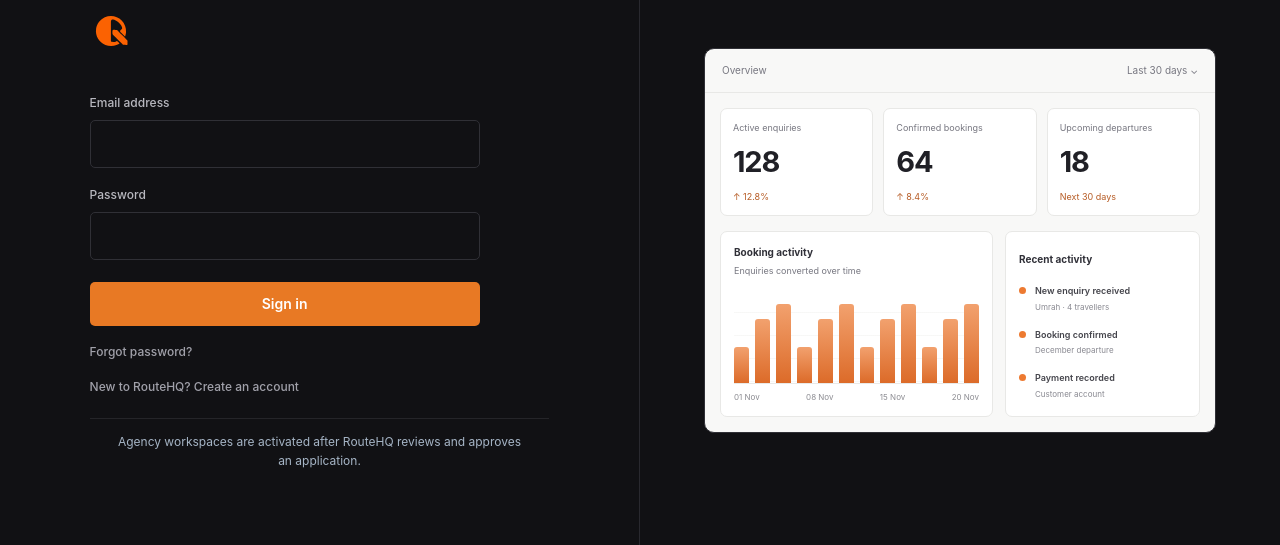
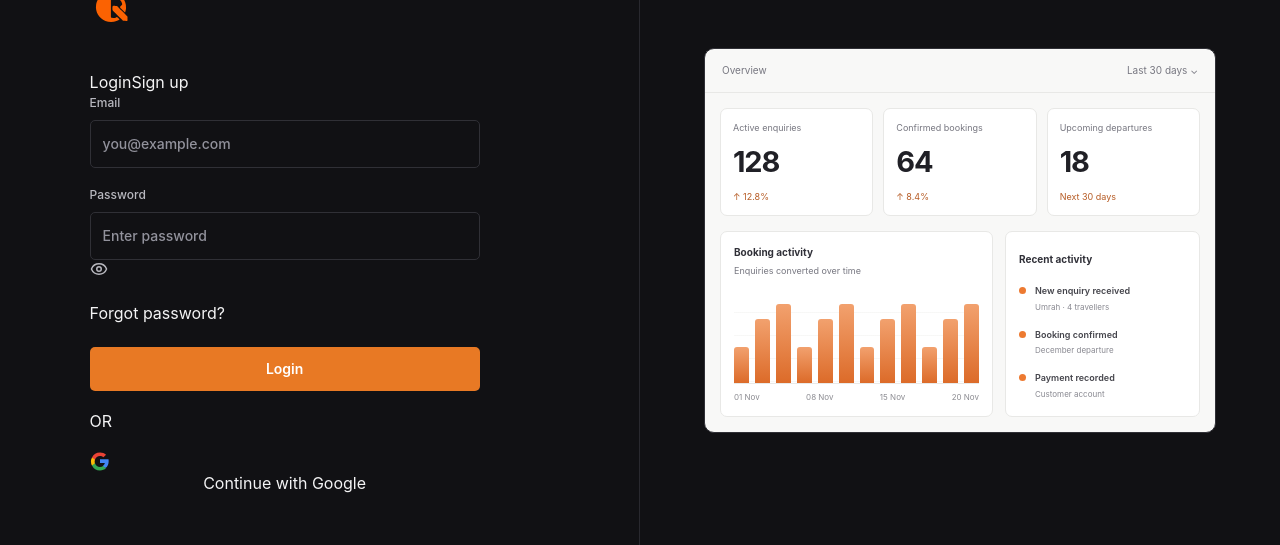
Before and after one commit to IKAminu/RouteHQ, a React (Vite) app: page / in a window 1280 px wide. Shown: the part 160-705 px from the top of the page. Built offline with nearby package versions, Linux system fonts and the light colour scheme; no server answers; the HTML template or start-up script is replaced by a standard one.

Commit message:
Rework RouteHQ login using the supplied split-form reference

```diff
--- a/src/auth/AuthGate.tsx
+++ b/src/auth/AuthGate.tsx
@@ -1,4 +1,5 @@
 import { useEffect, useRef, useState } from 'react'
+import { Eye, EyeOff } from 'lucide-react'
 import type { FormEvent, ReactNode } from 'react'
 import type { Session } from '@supabase/supabase-js'
 import { supabase } from '@/lib/supabase'
@@ -53,7 +54,7 @@ function AuthVisual({ variant }: { variant: AuthVisualVariant }) {
   </aside>
 }
 
-function AuthScreen({ onAuthenticated, recoveryMode, onPasswordRecovered }: { onAuthenticated: (session: Session) => void; recoveryMode: boolean; onPasswordRecovered: () => void }) {
+function AuthScreen({ onAuthenticated, recoveryMode, onPasswordRecovered, initialSession }: { onAuthenticated: (session: Session) => void; recoveryMode: boolean; onPasswordRecovered: () => void; initialSession?: Session | null }) {
   const [step, setStep] = useState<AuthStep>(recoveryMode ? 'recover' : 'login')
   const [visualVariant] = useState<AuthVisualVariant>(() => {
     const variants: AuthVisualVariant[] = ['dashboard', 'motion', 'quote']
@@ -63,6 +64,7 @@ function AuthScreen({ onAuthenticated, recoveryMode, onPasswordRecovered }: { on
   const [fullName, setFullName] = useState('')
   const [email, setEmail] = useState('')
   const [password, setPassword] = useState('')
+  const [showPassword, setShowPassword] = useState(false)
   const [newPassword, setNewPassword] = useState('')
   const [confirmPassword, setConfirmPassword] = useState('')
   const [info, setInfo] = useState('')
@@ -77,6 +79,7 @@ function AuthScreen({ onAuthenticated, recoveryMode, onPasswordRecovered }: { on
   const [error, setError] = useState('')
   const verifyFormRef = useRef<HTMLFormElement>(null)
   const verifyInFlight = useRef(false)
+  const secondFactorStarted = useRef(false)
 
   const beginSecondFactor = async () => {
     const { data: factors, error: factorsError } = await supabase!.auth.mfa.listFactors()
@@ -126,10 +129,28 @@ function AuthScreen({ onAuthenticated, recoveryMode, onPasswordRecovered }: { on
         throw loginError
       }
       if (!data.session) throw new Error('Sign-in did not return a valid session.')
+      secondFactorStarted.current = true
       await beginSecondFactor()
     } catch (err) {
       setError(err instanceof Error ? err.message : 'Could not sign in. Please try again.')
     } finally {
+      setBusy(false)
+    }
+  }
+
+  const handleGoogleSignIn = async () => {
+    setError('')
+    setInfo('')
+    setBusy(true)
+    try {
+      const redirectTo = new URL(import.meta.env.BASE_URL, window.location.origin).toString()
+      const { error: oauthError } = await supabase!.auth.signInWithOAuth({
+        provider: 'google',
+        options: { redirectTo, queryParams: { access_type: 'offline', prompt: 'select_account' } },
+      })
+      if (oauthError) throw oauthError
+    } catch (err) {
+      setError(err instanceof Error ? err.message : 'Google sign-in could not be started.')
       setBusy(false)
     }
   }
@@ -247,6 +268,16 @@ function AuthScreen({ onAuthenticated, recoveryMode, onPasswordRecovered }: { on
   }
 
   useEffect(() => {
+    if (!initialSession || step !== 'login' || secondFactorStarted.current) return
+    secondFactorStarted.current = true
+    setBusy(true)
+    beginSecondFactor().catch((err: unknown) => {
+      setError(err instanceof Error ? err.message : 'Could not start two-step verification.')
+      secondFactorStarted.current = false
+    }).finally(() => setBusy(false))
+  }, [initialSession, step])
+
+  useEffect(() => {
     if ((step === 'mfa' || step === 'enroll') && code.length === 6 && !busy && !error && !verifyInFlight.current) {
       verifyFormRef.current?.requestSubmit()
     }
@@ -261,6 +292,7 @@ function AuthScreen({ onAuthenticated, recoveryMode, onPasswordRecovered }: { on
       }
     }
     await supabase!.auth.signOut()
+    secondFactorStarted.current = false
     setStep('login')
     setPassword('')
     setCode('')
@@ -278,15 +310,35 @@ function AuthScreen({ onAuthenticated, recoveryMode, onPasswordRecovered }: { on
     <section className="auth-panel">
       <img src={`${import.meta.env.BASE_URL}brand/routehq-logo.svg`} alt="RouteHQ" className="auth-logo" />
 
-      {step === 'login' && <form className="auth-form" onSubmit={authMode === 'signup' ? handleSignup : handleLogin}>
-        {authMode === 'signup' && <label className="field-group">Your full name<input className="field" autoComplete="name" required value={fullName} onChange={(event) => setFullName(event.target.value)} /></label>}
-        <label className="field-group">Email address<input className="field" type="email" autoComplete="username" required value={email} onChange={(event) => setEmail(event.target.value)} /></label>
-        <label className="field-group">Password<input className="field" type="password" autoComplete={authMode === 'signup' ? 'new-password' : 'current-password'} minLength={authMode === 'signup' ? 10 : undefined} required value={password} onChange={(event) => setPassword(event.target.value)} /></label>
-        {authMode === 'signup' && <p className="auth-help">Use at least 10 characters. Email confirmation may be required before you can continue.</p>}
-        {info && <p className="auth-info" role="status">{info}</p>}
-        {error && <p className="auth-error" role="alert">{error}</p>}
-        <button className="button button-primary auth-submit" disabled={busy}>{busy ? (authMode === 'signup' ? 'Creating account…' : 'Signing in…') : (authMode === 'signup' ? 'Create account' : 'Sign in')}</button>
-      </form>}
+      {step === 'login' && <>
+        <div className="auth-form-heading">
+          <h1>{authMode === 'signup' ? 'Create account' : 'Login'}</h1>
+          <div className="auth-mode-switch" role="group" aria-label="Choose login or sign up">
+            <button type="button" className={authMode === 'login' ? 'active' : ''} aria-pressed={authMode === 'login'} onClick={() => { setAuthMode('login'); setError(''); setInfo('') }}>Login</button>
+            <button type="button" className={authMode === 'signup' ? 'active' : ''} aria-pressed={authMode === 'signup'} onClick={() => { setAuthMode('signup'); setError(''); setInfo('') }}>Sign up</button>
+          </div>
+        </div>
+        <form className="auth-form" onSubmit={authMode === 'signup' ? handleSignup : handleLogin}>
+          {authMode === 'signup' && <label className="field-group">Full name<input className="field" autoComplete="name" required value={fullName} onChange={(event) => setFullName(event.target.value)} /></label>}
+          <label className="field-group">Email<input className="field" type="email" autoComplete="username" placeholder="you@example.com" required value={email} onChange={(event) => setEmail(event.target.value)} /></label>
+          <label className="field-group">Password
+            <span className="auth-password-wrap">
+              <input className="field" type={showPassword ? 'text' : 'password'} autoComplete={authMode === 'signup' ? 'new-password' : 'current-password'} placeholder="Enter password" minLength={authMode === 'signup' ? 10 : undefined} required value={password} onChange={(event) => setPassword(event.target.value)} />
+              <button className="auth-password-toggle" type="button" aria-label={showPassword ? 'Hide password' : 'Show password'} aria-pressed={showPassword} onClick={() => setShowPassword((visible) => !visible)}>{showPassword ? <EyeOff size={18} /> : <Eye size={18} />}</button>
+            </span>
+          </label>
+          {authMode === 'login' && <div className="auth-forgot-row"><button type="button" onClick={() => { setStep('forgot'); setError(''); setInfo('') }}>Forgot password?</button></div>}
+          {authMode === 'signup' && <p className="auth-help">Use at least 10 characters. Email confirmation may be required.</p>}
+          {info && <p className="auth-info" role="status">{info}</p>}
+          {error && <p className="auth-error" role="alert">{error}</p>}
+          <button className="button button-primary auth-submit" disabled={busy}>{busy ? (authMode === 'signup' ? 'Creating account…' : 'Signing in…') : (authMode === 'signup' ? 'Create account' : 'Login')}</button>
+          <div className="auth-divider"><span>OR</span></div>
+          <button className="auth-google-button" type="button" disabled={busy} onClick={handleGoogleSignIn}>
+            <svg width="20" height="20" viewBox="0 0 21 20" fill="none" aria-hidden="true"><path d="M19.6 10.23c0-.68-.06-1.34-.18-1.98H10.5v3.75h5.1a4.36 4.36 0 0 1-1.89 2.86v2.34h3.06c1.79-1.65 2.83-4.08 2.83-6.97Z" fill="#4285F4"/><path d="M10.5 20c2.55 0 4.69-.85 6.25-2.3l-3.06-2.34c-.85.57-1.93.91-3.19.91-2.46 0-4.54-1.66-5.28-3.89H2.06v2.41A9.44 9.44 0 0 0 10.5 20Z" fill="#34A853"/><path d="M5.22 12.38a5.67 5.67 0 0 1 0-3.76V6.21H2.06a9.5 9.5 0 0 0 0 8.58l3.16-2.41Z" fill="#FBBC05"/><path d="M10.5 4.73c1.39 0 2.64.48 3.62 1.43l2.72-2.72C15.18 1.91 13.05 1 10.5 1a9.44 9.44 0 0 0-8.44 5.21l3.16 2.41c.74-2.23 2.82-3.89 5.28-3.89Z" fill="#EA4335"/></svg>
+            <span>Continue with Google</span>
+          </button>
+        </form>
+      </>}
       {step === 'forgot' && <form className="auth-form" onSubmit={handleSendPasswordReset}>
         <label className="field-group">Email address<input className="field" type="email" autoComplete="username" required value={email} onChange={(event) => setEmail(event.target.value)} /></label>
         {error && <p className="auth-error" role="alert">{error}</p>}
@@ -298,8 +350,6 @@ function AuthScreen({ onAuthenticated, recoveryMode, onPasswordRecovered }: { on
         {error && <p className="auth-error" role="alert">{error}</p>}
         <button className="button button-primary auth-submit" disabled={busy || newPassword.length < 10 || newPassword !== confirmPassword}>{busy ? 'Updating password…' : 'Update password'}</button>
       </form>}
-      {step === 'login' && authMode === 'login' && <button className="auth-back" type="button" onClick={() => { setStep('forgot'); setError(''); setInfo('') }}>Forgot password?</button>}
-      {step === 'login' && <button className="auth-back" type="button" onClick={() => { setAuthMode(authMode === 'signup' ? 'login' : 'signup'); setError(''); setInfo('') }}>{authMode === 'signup' ? 'Already registered? Sign in' : 'New to RouteHQ? Create an account'}</button>}
 
       {step === 'enroll' && <form ref={verifyFormRef} className="auth-form" onSubmit={handleVerify}>
         <div className="auth-qr"><img src={qrCode} alt="Authenticator setup QR code" /></div>
@@ -334,7 +384,6 @@ function AuthScreen({ onAuthenticated, recoveryMode, onPasswordRecovered }: { on
       </form>}
 
       {step !== 'login' && <button className="auth-back" type="button" onClick={async () => { await handleBackToLogin(); onPasswordRecovered() }}>Cancel and return to sign in</button>}
-      <p className="auth-footnote">Agency workspaces are activated after RouteHQ reviews and approves an application.</p>
     </section>
     <AuthVisual variant={visualVariant} />
     </div>
@@ -412,6 +461,7 @@ export function AuthGate({ children }: { children: (mode: AppMode) => ReactNode
     return <AuthScreen
       key={passwordRecovery ? 'password-recovery' : 'sign-in'}
       recoveryMode={passwordRecovery}
+      initialSession={session}
       onPasswordRecovered={() => {
         setPasswordRecovery(false)
         setSession(null)
```
